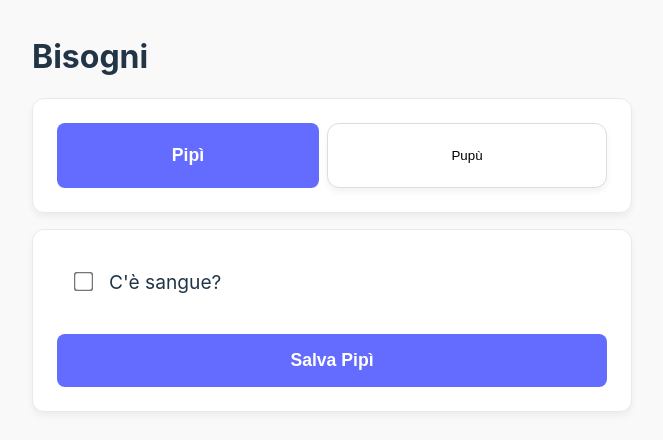
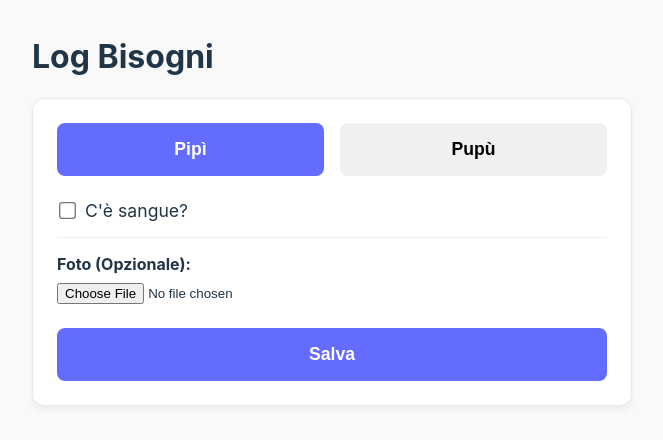
Before and after one commit to Enoreth84/forzaspace, a React (Vite) app: page /#/log/excretion in a window 1280 px wide. Shown: the top 440 px of the page, without its empty margins (308-971 px from the left). Built offline with nearby package versions, Linux system fonts and the light colour scheme; the HTML template or start-up script is replaced by a standard one.

Commit message:
Restore Photo Upload feature for Excretions

```diff
--- a/src/pages/EditLog.jsx
+++ b/src/pages/EditLog.jsx
@@ -53,6 +53,17 @@ function EditLog() {
     if (window.confirm("Sei sicuro di voler eliminare questa voce?")) {
       await db.logs.delete(parseInt(id));
       navigate('/history');
+    }
+  };
+
+  const handlePhotoChange = (e) => {
+    const file = e.target.files[0];
+    if (file) {
+      const reader = new FileReader();
+      reader.onloadend = () => {
+        setDetails({ ...details, photo: reader.result });
+      };
+      reader.readAsDataURL(file);
     }
   };
 
@@ -148,6 +159,7 @@ function EditLog() {
 
       case LogType.PEE:
         return (
+           <div style={{ display: 'flex', flexDirection: 'column', gap: '1rem' }}>
              <label style={{ display: 'flex', alignItems: 'center', gap: '0.5rem' }}>
                <input
                  type="checkbox"
@@ -157,11 +169,23 @@ function EditLog() {
                />
                C'è sangue?
              </label>
+
+             <div style={{ borderTop: '1px solid #eee', paddingTop: '1rem' }}>
+               <label style={{ fontWeight: 'bold', display: 'block', marginBottom: '0.5rem' }}>Foto:</label>
+               {details.photo && (
+                  <div style={{ marginBottom: '0.5rem' }}>
+                    <img src={details.photo} alt="Log" style={{ maxWidth: '100%', maxHeight: '200px', borderRadius: '8px', border: '1px solid #ddd' }} />
+                    <button onClick={() => setDetails({...details, photo: null})} style={{ display: 'block', marginTop: '0.5rem', color: 'red' }}>Rimuovi</button>
+                  </div>
+               )}
+               <input type="file" accept="image/*" onChange={handlePhotoChange} />
+             </div>
+           </div>
         );
 
       case LogType.POO:
         return (
-          <>
+          <div style={{ display: 'flex', flexDirection: 'column', gap: '1rem' }}>
              <label>Consistenza:</label>
              <select
                className="input-field"
@@ -174,7 +198,18 @@ function EditLog() {
                <option>Molle</option>
                <option>Liquida</option>
              </select>
-          </>
+
+             <div style={{ borderTop: '1px solid #eee', paddingTop: '1rem' }}>
+               <label style={{ fontWeight: 'bold', display: 'block', marginBottom: '0.5rem' }}>Foto:</label>
+               {details.photo && (
+                  <div style={{ marginBottom: '0.5rem' }}>
+                    <img src={details.photo} alt="Log" style={{ maxWidth: '100%', maxHeight: '200px', borderRadius: '8px', border: '1px solid #ddd' }} />
+                    <button onClick={() => setDetails({...details, photo: null})} style={{ display: 'block', marginTop: '0.5rem', color: 'red' }}>Rimuovi</button>
+                  </div>
+               )}
+               <input type="file" accept="image/*" onChange={handlePhotoChange} />
+             </div>
+          </div>
         );
 
       default:
--- a/src/pages/History.jsx
+++ b/src/pages/History.jsx
@@ -38,7 +38,9 @@ function History() {
       <div className="card">
         {logs.length === 0 ? <p>Nessun dato registrato.</p> : (
           <ul style={{ listStyle: 'none', padding: 0 }}>
-            {logs.map(log => (
+            {logs.map(log => {
+               const hasPhoto = log.details && log.details.photo;
+               return (
                 <li key={log.id} style={{
                   padding: '1rem 0',
                   borderBottom: '1px solid #eee',
@@ -52,8 +54,9 @@ function History() {
                     <div style={{ fontSize: '0.85rem', color: '#666' }}>
                       {new Date(log.timestamp).toLocaleString([], { dateStyle: 'short', timeStyle: 'short' })}
                     </div>
-                  <div style={{ fontWeight: '500', marginTop: '0.2rem' }}>
+                    <div style={{ fontWeight: '500', marginTop: '0.2rem', display: 'flex', alignItems: 'center', gap: '0.5rem' }}>
                       {formatDetails(log)}
+                      {hasPhoto && <span style={{ fontSize: '1.2rem' }} title="Foto allegata"></span>}
                     </div>
                   </div>
                   <Link to={`/edit/${log.id}`} style={{
@@ -68,7 +71,8 @@ function History() {
                      Modifica
                   </Link>
                 </li>
-            ))}
+               );
+            })}
           </ul>
         )}
       </div>
--- a/src/pages/Home.jsx
+++ b/src/pages/Home.jsx
@@ -14,6 +14,7 @@ function Home() {
   const formatLog = (log) => {
     const time = new Date(log.timestamp).toLocaleTimeString([], { hour: '2-digit', minute: '2-digit' });
     let content = '';
+    const hasPhoto = log.details && log.details.photo;
 
     switch(log.type) {
       case LogType.MEDICINE:
@@ -37,9 +38,15 @@ function Home() {
          content = ` Peso: ${log.details} kg`;
         break;
       default:
-        content = '� Nota';
+        content = ' Nota';
     }
-    return `${time} - ${content}`;
+
+    return (
+      <span style={{ display: 'flex', alignItems: 'center', gap: '0.5rem' }}>
+        {time} - {content}
+        {hasPhoto && <span style={{ fontSize: '1.2rem' }} title="Foto allegata"></span>}
+      </span>
+    );
   };
 
   return (
@@ -93,7 +100,7 @@ function Home() {
               flexWrap: 'wrap',
               gap: '0.5rem'
             }}>
-              <span style={{ flex: 1 }}>{formatLog(log)}</span>
+              <div style={{ flex: 1 }}>{formatLog(log)}</div>
               <Link to={`/edit/${log.id}`} style={{
                 textDecoration: 'none',
                 fontSize: '0.9rem',
--- a/src/pages/LogExcretion.jsx
+++ b/src/pages/LogExcretion.jsx
@@ -4,23 +4,34 @@ import { db, LogType } from '../services/db';
 
 function LogExcretion() {
   const navigate = useNavigate();
-  const [type, setType] = useState(LogType.PEE);
-  const [hasBlood, setHasBlood] = useState(false);
-  const [consistency, setConsistency] = useState('Normale');
+  const [type, setType] = useState('pee'); // 'pee' or 'poo'
+  const [details, setDetails] = useState({});
+  const [photo, setPhoto] = useState(null);
 
-  const handleSubmit = async (e) => {
-    e.preventDefault();
-    try {
-      const details = type === LogType.PEE
-        ? { blood: hasBlood }
-        : { consistency };
+  const handlePhotoChange = (e) => {
+    const file = e.target.files[0];
+    if (file) {
+      const reader = new FileReader();
+      reader.onloadend = () => {
+        setPhoto(reader.result); // Base64 string
+      };
+      reader.readAsDataURL(file);
+    }
+  };
 
-      await db.logs.add({
-        type,
+  const saveLog = async () => {
+    const logData = {
+      type: type === 'pee' ? LogType.PEE : LogType.POO,
       timestamp: Date.now(),
       date: new Date().toISOString().split('T')[0],
-        details
-      });
+      details: {
+        ...details,
+        photo: photo // Add photo to details
+      }
+    };
+
+    try {
+      await db.logs.add(logData);
       navigate('/');
     } catch (err) {
       console.error(err);
@@ -30,47 +41,46 @@ function LogExcretion() {
 
   return (
     <div className="page-container">
-      <h1>Bisogni </h1>
+      <h1>Log Bisogni </h1>
 
-      <div className="card" style={{ marginBottom: '1rem' }}>
-        <div style={{ display: 'flex', gap: '0.5rem' }}>
+      <div className="card">
+        <div style={{ display: 'flex', gap: '1rem', marginBottom: '1.5rem' }}>
           <button
-            type="button"
-            onClick={() => setType(LogType.PEE)}
-            className={type === LogType.PEE ? 'action-button' : 'card'}
-            style={{ flex: 1, border: type === LogType.PEE ? 'none' : '1px solid #ddd' }}
+            className={`action-button ${type === 'pee' ? '' : 'outline'}`}
+            style={{ backgroundColor: type === 'pee' ? 'var(--primary-color)' : '#f0f0f0', color: type === 'pee' ? 'white' : 'black' }}
+            onClick={() => { setType('pee'); setDetails({}); }}
           >
              Pipì
           </button>
           <button
-            type="button"
-            onClick={() => setType(LogType.POO)}
-            className={type === LogType.POO ? 'action-button' : 'card'}
-            style={{ flex: 1, border: type === LogType.POO ? 'none' : '1px solid #ddd', backgroundColor: type === LogType.POO ? 'var(--color-poo)' : '' }}
+            className={`action-button ${type === 'poo' ? '' : 'outline'}`}
+            style={{ backgroundColor: type === 'poo' ? 'var(--primary-color)' : '#f0f0f0', color: type === 'poo' ? 'white' : 'black' }}
+            onClick={() => { setType('poo'); setDetails({}); }}
           >
              Pupù
           </button>
         </div>
-      </div>
 
-      <form onSubmit={handleSubmit} className="card">
-        {type === LogType.PEE ? (
-          <label style={{ display: 'flex', alignItems: 'center', gap: '1rem', padding: '1rem', fontSize: '1.2rem' }}>
+        {type === 'pee' && (
+           <label style={{ display: 'flex', alignItems: 'center', gap: '0.5rem', marginBottom: '1rem', fontSize: '1.1rem' }}>
              <input
                type="checkbox"
-              checked={hasBlood}
-              onChange={(e) => setHasBlood(e.target.checked)}
-              style={{ transform: 'scale(1.5)' }}
+               checked={details.blood || false}
+               onChange={e => setDetails({...details, blood: e.target.checked})}
+               style={{ transform: 'scale(1.3)' }}
              />
              C'è sangue?
            </label>
-        ) : (
-          <div>
-             <label>Consistenza:</label>
+        )}
+
+        {type === 'poo' && (
+          <div style={{ marginBottom: '1rem' }}>
+            <label style={{ display: 'block', marginBottom: '0.5rem' }}>Consistenza:</label>
             <select
-               value={consistency}
-               onChange={(e) => setConsistency(e.target.value)}
-               style={{ width: '100%', padding: '0.8rem', marginTop: '0.5rem' }}
+              className="input-field"
+              style={{ width: '100%', padding: '0.8rem' }}
+              value={details.consistency || 'Normale'}
+              onChange={e => setDetails({...details, consistency: e.target.value})}
             >
               <option>Normale</option>
               <option>Dura</option>
@@ -80,10 +90,25 @@ function LogExcretion() {
           </div>
         )}
 
-        <button type="submit" className="action-button" style={{ marginTop: '1.5rem' }}>
-          Salva {type === LogType.PEE ? 'Pipì' : 'Pupù'}
-        </button>
-      </form>
+        <div style={{ marginBottom: '1.5rem', borderTop: '1px solid #eee', paddingTop: '1rem' }}>
+          <label style={{ display: 'block', marginBottom: '0.5rem', fontWeight: 'bold' }}> Foto (Opzionale):</label>
+          <input
+            type="file"
+            accept="image/*"
+            capture="environment"
+            onChange={handlePhotoChange}
+            style={{ width: '100%' }}
+          />
+          {photo && (
+            <div style={{ marginTop: '0.5rem' }}>
+              <img src={photo} alt="Anteprima" style={{ maxWidth: '100%', maxHeight: '200px', borderRadius: '8px', border: '1px solid #ddd' }} />
+              <button onClick={() => setPhoto(null)} style={{ display: 'block', marginTop: '0.5rem', padding: '0.3rem', background: '#ffebee', border: '1px solid #ffcdd2', borderRadius: '4px', color: '#d32f2f' }}>Rimuovi foto</button>
+            </div>
+          )}
+        </div>
+
+        <button onClick={saveLog} className="action-button">Salva</button>
+      </div>
     </div>
   );
 }
```
Lines whose indentation alone changed are shown as unchanged.
